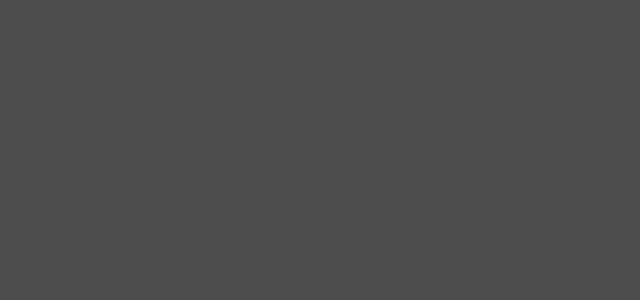
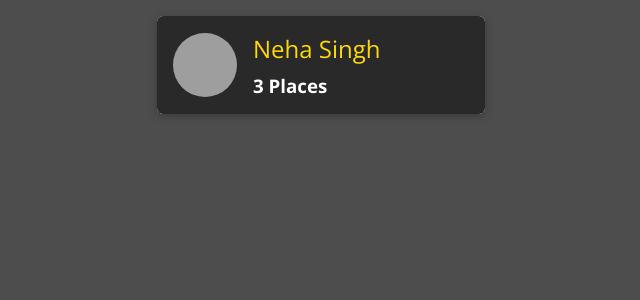
Before and after one commit to nehasingh931126/Project-MERN, a React (Create React App) app in the folder frontend-app/: page / in a window 1280 px wide. Shown: the top 300 px of the page, without its empty margins (319-959 px from the left). Built offline with nearby package versions, Linux system fonts and the light colour scheme; grey boxes are pictures that could not be loaded.

Commit message:
Added some styleing components

```diff
--- /dev/null
+++ b/frontend-app/src/shared/components/UIComponents/Avatar.css
@@ -0,0 +1,15 @@
+.avatar {
+  width: 100%;
+  height: 100%;
+  display: flex;
+  justify-content: center;
+  align-items: center;
+}
+
+.avatar img {
+  display: block;
+  border-radius: 50%;
+  width: 100%;
+  height: 100%;
+  object-fit: cover;
+}
--- /dev/null
+++ b/frontend-app/src/shared/components/UIComponents/Avatar.js
@@ -0,0 +1,17 @@
+import React from 'react';
+
+import './Avatar.css';
+
+const Avatar = props => {
+  return (
+    <div className={`avatar ${props.className}`} style={props.style}>
+      <img
+        src={props.image}
+        alt={props.alt}
+        style={{ width: props.width, height: props.width }}
+      />
+    </div>
+  );
+};
+
+export default Avatar;
--- /dev/null
+++ b/frontend-app/src/shared/components/UIComponents/Card.css
@@ -0,0 +1,9 @@
+.card {
+  position: relative;
+  margin: 0;
+  box-shadow: 0 2px 8px rgba(0, 0, 0, 0.26);
+  border-radius: 6px;
+  padding: 1rem;
+  overflow: hidden;
+  background: white;
+}
--- /dev/null
+++ b/frontend-app/src/shared/components/UIComponents/Card.js
@@ -0,0 +1,13 @@
+import React from 'react';
+
+import './Card.css';
+
+const Card = props => {
+  return (
+    <div className={`card ${props.className}`} style={props.style}>
+      {props.children}
+    </div>
+  );
+};
+
+export default Card;
--- a/frontend-app/src/users/components/UserItem.css
+++ b/frontend-app/src/users/components/UserItem.css
@@ -0,0 +1,49 @@
+.user-item {
+  margin: 1rem;
+  width: calc(45% - 2rem);
+  min-width: 17.5rem;
+}
+
+.user-item a {
+  display: flex;
+  align-items: center;
+  width: 100%;
+  height: 100%;
+  text-decoration: none;
+  padding: 1rem;
+  color: white;
+  background: #292929;
+}
+
+.user-item a:hover,
+.user-item a:active {
+  background: #ffd900;
+}
+
+.user-item__content {
+  padding: 0 !important;
+}
+
+.user-item__image {
+  width: 4rem;
+  height: 4rem;
+  margin-right: 1rem;
+}
+
+.user-item__info h2 {
+  font-size: 1.5rem;
+  margin: 0 0 0.5rem 0;
+  font-weight: normal;
+  color: #ffd900;
+}
+
+.user-item:hover h2,
+.user-item:active h2,
+.user-item:hover h3,
+.user-item:active h3 {
+  color: #292929;
+}
+
+.user-item__info h3 {
+  margin: 0;
+}
--- a/frontend-app/src/users/components/UserItem.js
+++ b/frontend-app/src/users/components/UserItem.js
@@ -1,5 +1,28 @@
 import React from "react";
-import './UserItem.css'
-const UserItem = props => {};
+import "./UserItem.css";
+import Avatar from "../../shared/components/UIComponents/Avatar";
+import { Link } from "react-router-dom";
+import Card from '../../shared/components/UIComponents/Card';
+
+const UserItem = (props) => {
+  return (
+    <li className="user-item">
+        <Card className="user-item__content">
+          <Link to={`/${props.id}/places`}>
+            <div className="user-item__image">
+              {/* <img src={props.image} alt={props.name}></img> */}
+              <Avatar image={props.image} alt={props.name}></Avatar>
+            </div>
+            <div className="user-item__info">
+              <h2>{props.name}</h2>
+              <h3>
+                {props.placeCount} {props.placeCount === 1 ? "Place" : "Places"}
+              </h3>
+            </div>
+          </Link>
+        </Card>
+    </li>
+  );
+};
 
 export default UserItem;
--- /dev/null
+++ b/frontend-app/src/users/components/UsersList.css
@@ -0,0 +1,10 @@
+.users-list {
+  list-style: none;
+  margin: 0 auto;
+  padding: 0;
+  width: 90%;
+  max-width: 50rem;
+  display: flex;
+  justify-content: center;
+  flex-wrap: wrap;
+}
--- a/frontend-app/src/users/components/UsersList.js
+++ b/frontend-app/src/users/components/UsersList.js
@@ -1,6 +1,6 @@
 import React from "react";
 import UserItem from './UserItem'
-import "./UserList.css";
+import "./UsersList.css";
 const UsersList = props => {
     if(props.items.length === 0) {
         return (
@@ -10,7 +10,7 @@
         );
     }
 
-    return <ul>{props.items.map(user=> (
+    return <ul className="users-list">{props.items.map(user=> (
         <UserItem key={user.id} id={user.id} image={user.image} name={user.name} placeCount={user.places}></UserItem>
     ))}</ul>
 }
--- a/frontend-app/src/users/pages/Users.js
+++ b/frontend-app/src/users/pages/Users.js
@@ -2,7 +2,15 @@
 import UsersList from '../components/UsersList';
 
 const Users = ()=> {
-    const USERS = [{id: '1', image:'http://', name: 'Neha Singh', places: 3 }];
+    const USERS = [
+      {
+        id: "1",
+        image:
+          "https://images.pexels.com/photos/15955945/pexels-photo-15955945.jpeg?auto=compress&cs=tinysrgb&h=350",
+        name: "Neha Singh",
+        places: 3,
+      },
+    ];
 
     return <UsersList items={USERS}></UsersList>;
 }
```
Also changed, not shown: frontend-app/src/users/components/UserList.css (deleted), 1 other file (tests, documents, lock files or other folders).
